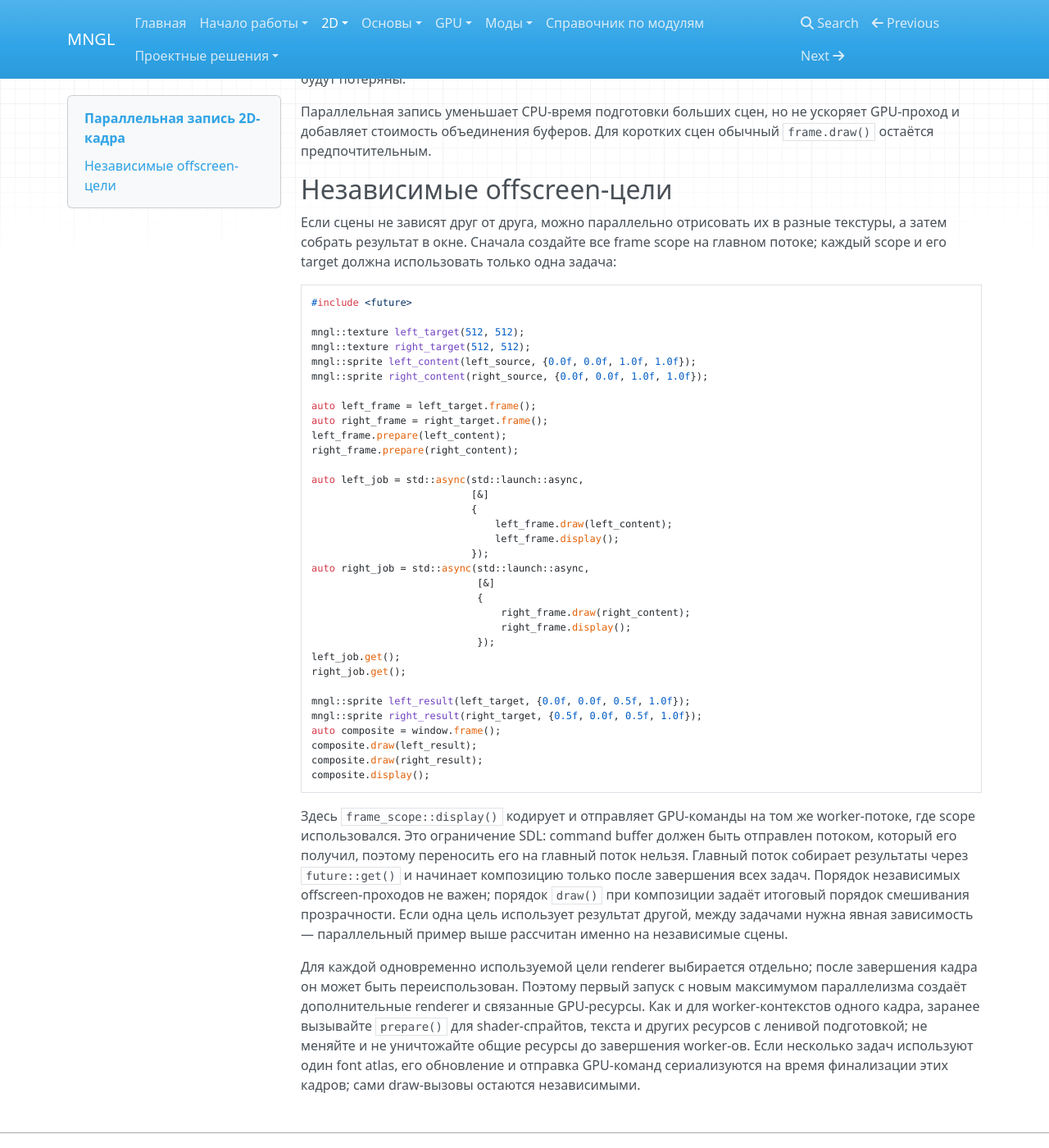
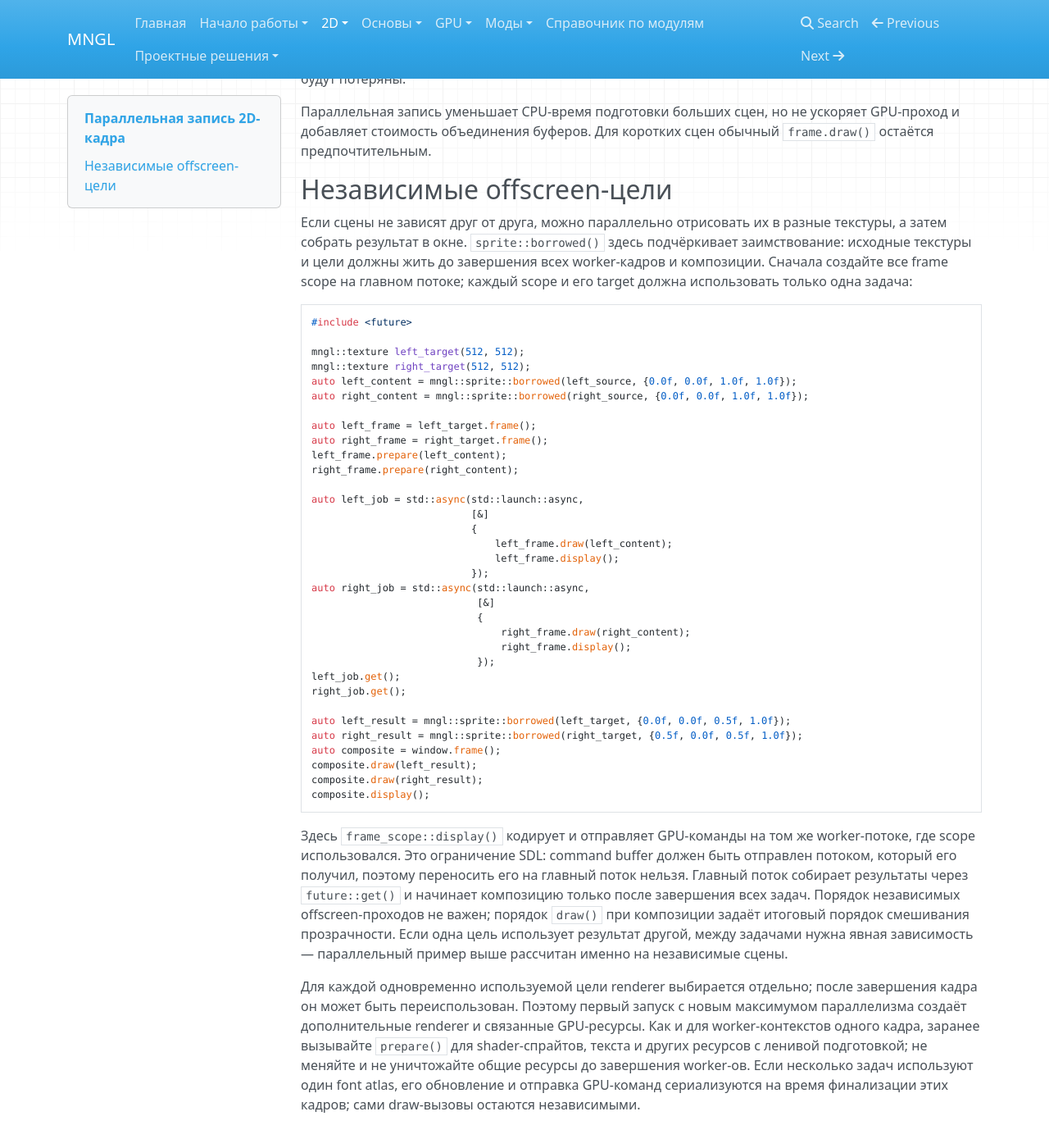
Before and after one commit to Romansgamp6tu/MNGL, an MkDocs documentation site: the page built from docs/2d/parallel-recording.md, in a window 1280 px wide and 1400 px high, scrolled down 1348 px. Shown: the whole window at 82% size. Built offline with MkDocs 1.6.1, drawn with Linux system fonts in a browser that asks for light colours; nearby versions of some CDN libraries.

Commit message:
docs: mark parallel render-target borrows explicitly

````diff
--- a/docs/2d/parallel-recording.md
+++ b/docs/2d/parallel-recording.md
@@ -51,15 +51,15 @@ frame.prepare(title_text);
 
 ## Независимые offscreen-цели
 
-Если сцены не зависят друг от друга, можно параллельно отрисовать их в разные текстуры, а затем собрать результат в окне. Сначала создайте все frame scope на главном потоке; каждый scope и его target должна использовать только одна задача:
+Если сцены не зависят друг от друга, можно параллельно отрисовать их в разные текстуры, а затем собрать результат в окне. `sprite::borrowed()` здесь подчёркивает заимствование: исходные текстуры и цели должны жить до завершения всех worker-кадров и композиции. Сначала создайте все frame scope на главном потоке; каждый scope и его target должна использовать только одна задача:
 
 ```cpp
 #include <future>
 
 mngl::texture left_target(512, 512);
 mngl::texture right_target(512, 512);
-mngl::sprite left_content(left_source, {0.0f, 0.0f, 1.0f, 1.0f});
-mngl::sprite right_content(right_source, {0.0f, 0.0f, 1.0f, 1.0f});
+auto left_content = mngl::sprite::borrowed(left_source, {0.0f, 0.0f, 1.0f, 1.0f});
+auto right_content = mngl::sprite::borrowed(right_source, {0.0f, 0.0f, 1.0f, 1.0f});
 
 auto left_frame = left_target.frame();
 auto right_frame = right_target.frame();
@@ -81,8 +81,8 @@ auto right_job = std::async(std::launch::async,
 left_job.get();
 right_job.get();
 
-mngl::sprite left_result(left_target, {0.0f, 0.0f, 0.5f, 1.0f});
-mngl::sprite right_result(right_target, {0.5f, 0.0f, 0.5f, 1.0f});
+auto left_result = mngl::sprite::borrowed(left_target, {0.0f, 0.0f, 0.5f, 1.0f});
+auto right_result = mngl::sprite::borrowed(right_target, {0.5f, 0.0f, 0.5f, 1.0f});
 auto composite = window.frame();
 composite.draw(left_result);
 composite.draw(right_result);
````
